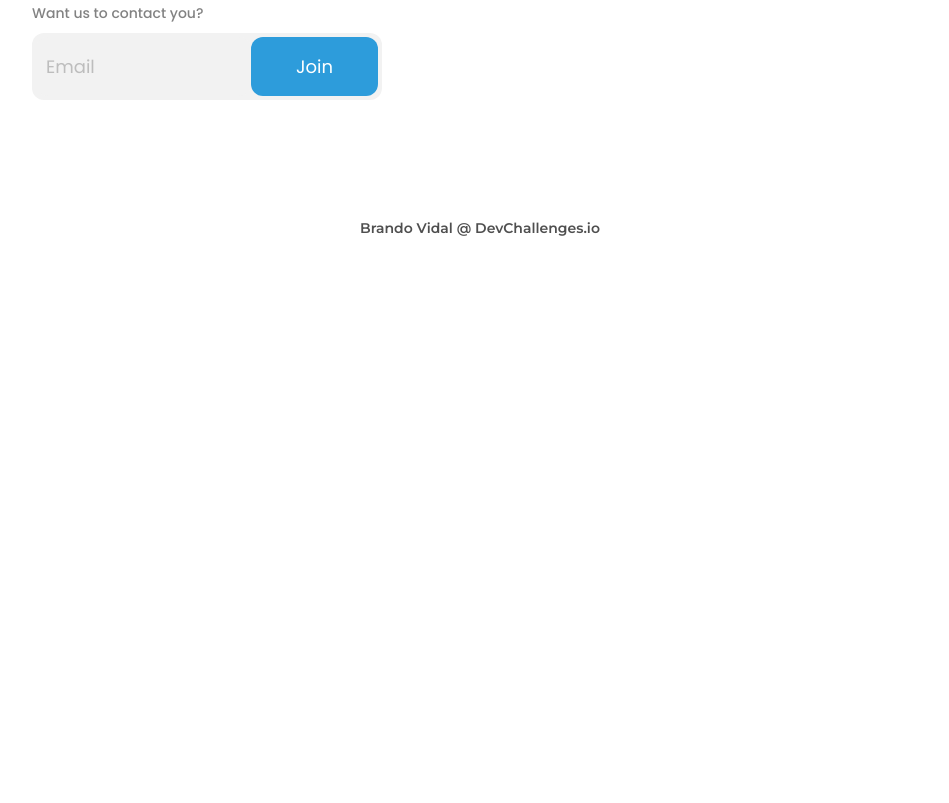
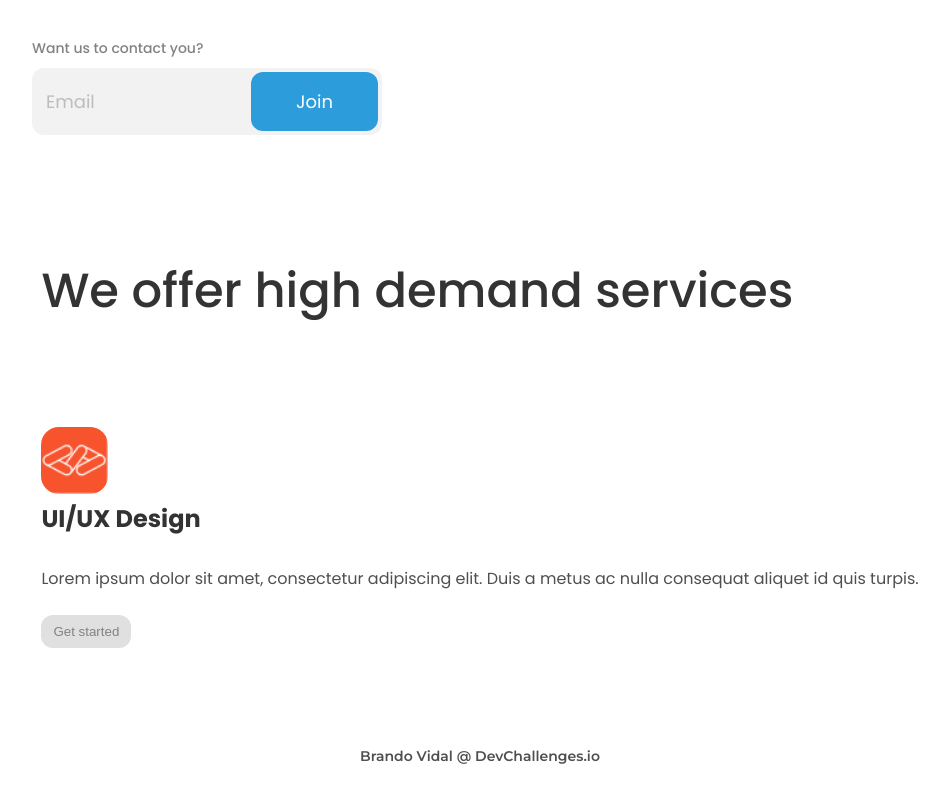
Before and after one commit to brandovidal/edie-homepage, a website: page src/index.html in a window 1280 px wide. Shown: the part 1055-1858 px from the top of the page, without its empty margins (160-1109 px from the left). Before the commit the page ends 1332 px from the top, so only its background shows below. Drawn offline with Linux system fonts and the light colour scheme.

Commit message:
Add cards && services
Signed-off-by: Brando Vidal <yisusdracon@gmail.com>

```diff
--- a/src/index.html
+++ b/src/index.html
@@ -69,6 +69,22 @@
             </form>
           </article>
         </section>
+        <section class="services" id="services">
+          <h2 class="title">We offer high demand services</h2>
+          <section class="cards-container">
+            <article class="card">
+              <picture
+                ><img src="assets/img/devchallenges.png" alt=""
+              /></picture>
+              <h3 class="title">UI/UX Design</h3>
+              <p class="content">
+                Lorem ipsum dolor sit amet, consectetur adipiscing elit. Duis a
+                metus ac nulla consequat aliquet id quis turpis.
+              </p>
+              <button class="btn-muted">Get started</button>
+            </article>
+          </section>
+        </section>
       </main>
       <footer class="footer">Brando Vidal @ DevChallenges.io</footer>
     </section>
--- a/src/style.css
+++ b/src/style.css
@@ -79,6 +79,11 @@ button:focus {
   outline: none;
   filter: brightness(0.9);
 }
+button.btn-muted {
+  background: var(--bg-secondary);
+  color: var(--color-muted);
+  padding: 9px 12px;
+}
 .hidden {
   display: none;
 }
@@ -150,18 +155,20 @@ button:focus {
 /**** Main ****/
 .container main {
   display: flex;
-  flex-direction: row;
+  flex-direction: column;
+  align-items: center;
 }
 main .home {
   margin: 0 0 15vh 0;
 }
-main .home .info {
+main .home .info,
+main .services {
   margin: 0 10vw;
 }
 main .home .message {
   max-width: 370px;
 }
-main .home .title {
+main .title {
   font-family: var(--font-default);
   font-style: normal;
   font-weight: 500;
@@ -170,18 +177,18 @@ main .home .title {
   color: var(--color-dark);
   margin-bottom: 42px;
 }
-main .home .subtitle,
-main .home .subtitle {
+.home .subtitle,
+.home p {
   font-family: var(--font-default);
   font-style: normal;
   font-weight: 500;
   font-size: 18px;
   line-height: 27px;
 }
-main .home .subtitle {
+.home .subtitle {
   margin-bottom: 16px;
 }
-main .home p {
+.home p {
   font-weight: normal;
   color: var(--color-default);
   margin-bottom: 42px;
@@ -227,6 +234,34 @@ main .home p {
 }
 .contact .form-group .input-group input::placeholder {
   color: var(--color-gray);
+}
+
+/**** Cards ****/
+.cards-container {
+  margin: 100px 0;
+}
+.card {
+  display: block;
+}
+.card .title {
+  font-family: var(--font-default);
+  font-style: normal;
+  font-weight: bold;
+  font-size: 24px;
+  line-height: 36px;
+  margin-bottom: 30px;
+}
+.card .content {
+  font-family: var(--font-default);
+  font-style: normal;
+  font-weight: normal;
+  font-size: 16px;
+  line-height: 24px;
+  margin-bottom: 24px;
+}
+.card img {
+  width: 67px;
+  height: 67px;
 }
 
 /**** Footer ****/
@@ -346,12 +381,13 @@ main .home p {
     margin-top: 15px;
     max-width: 100%;
   }
-  main .home .title {
+  main .title {
     font-size: 24px;
     line-height: 36px;
     margin-bottom: 15px;
   }
-  main .home .subtitle {
+  .home .subtitle,
+  .home p {
     font-size: 12px;
     line-height: 18px;
     margin-bottom: 0;
```
